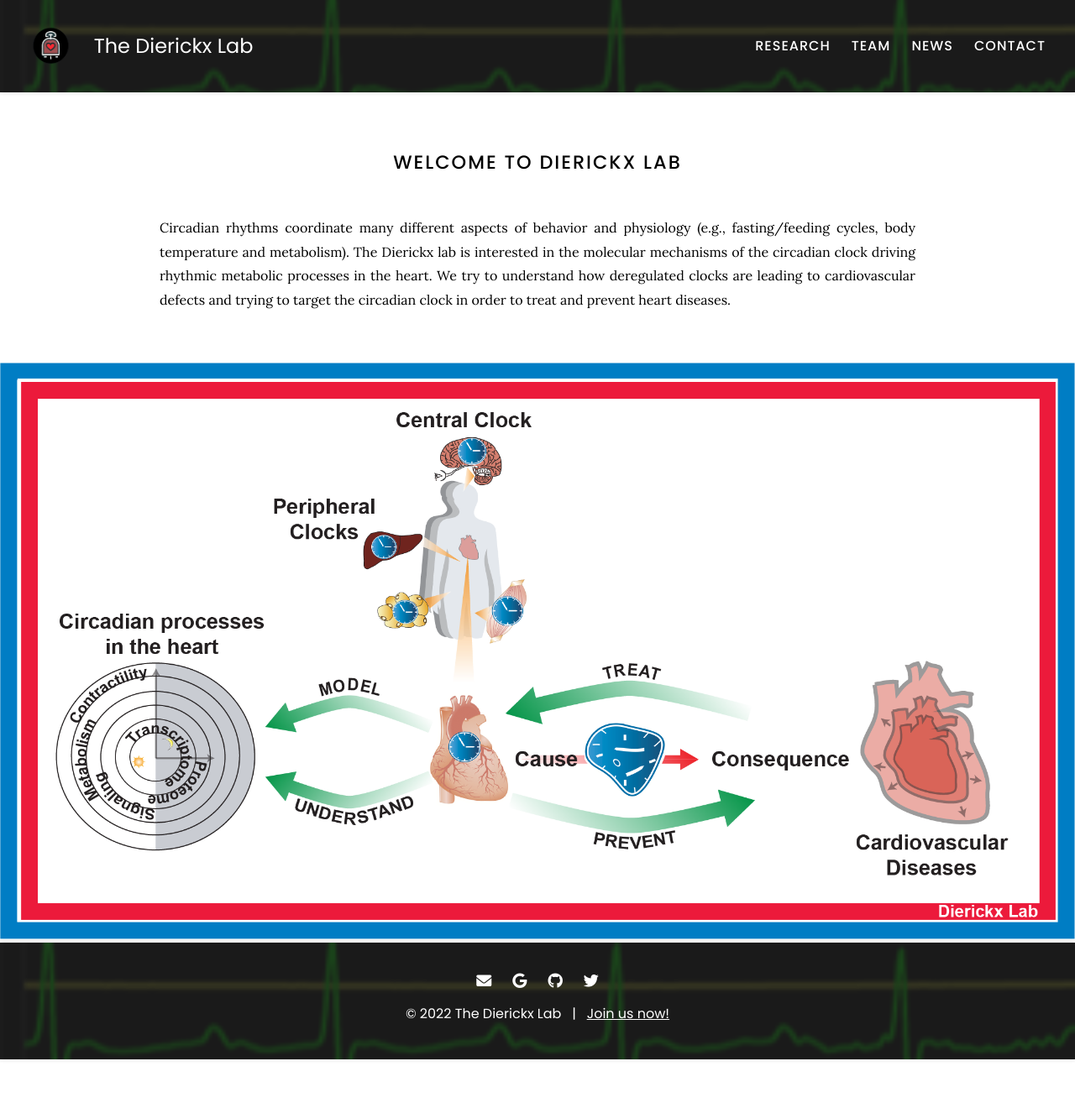
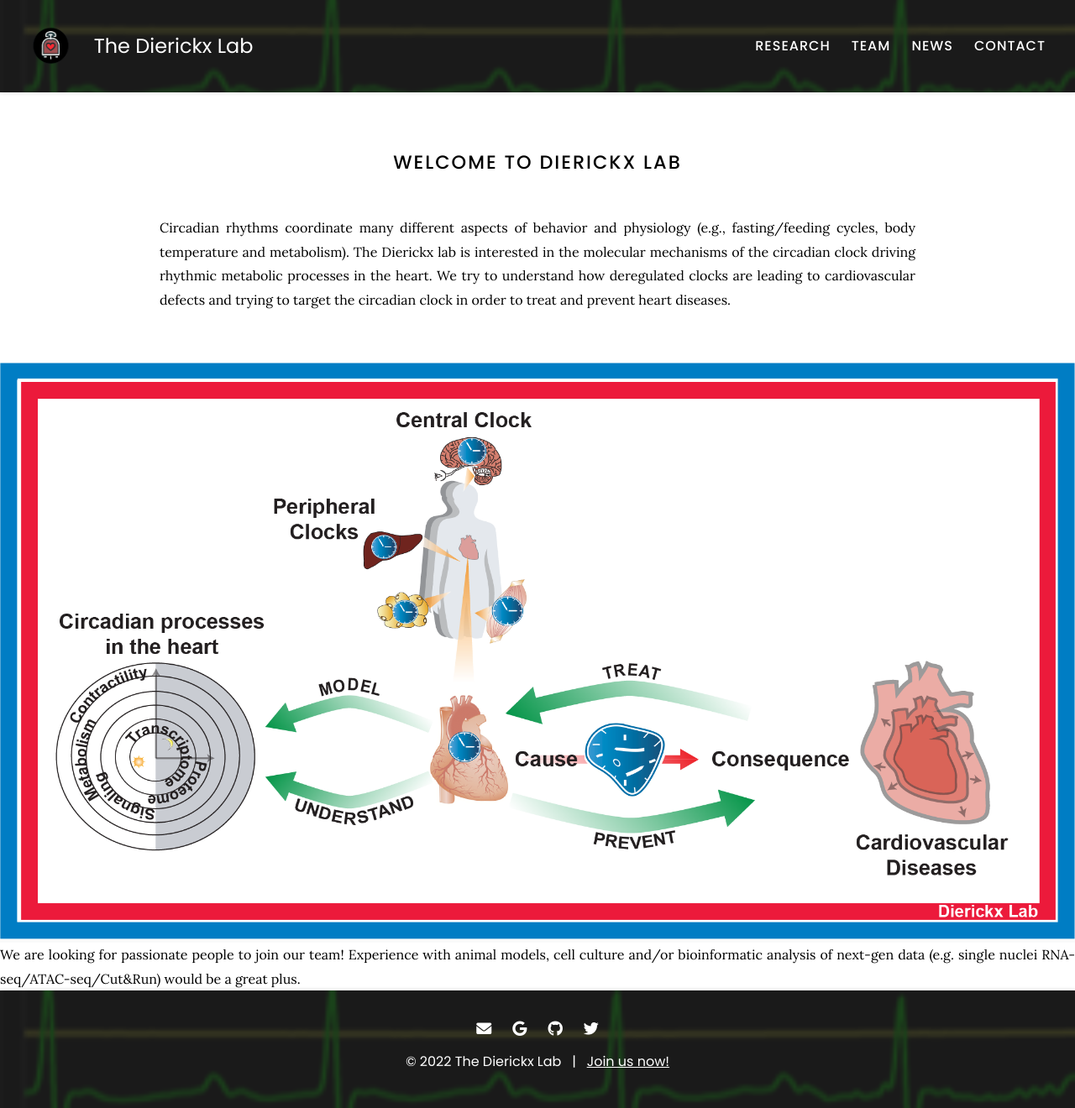
Before and after one commit to theDierickxLab/theDierickxLab, a Jekyll site: the page built from index.md, in a window 1280 px wide. Shown: the whole page at 84% size. Built offline with Jekyll 4.4.1, drawn with Linux system fonts in a browser that asks for light colours; before the commit the page ends 1262 px from its top, so only the background shows below that.

Commit message:
Update index.md

```diff
--- a/index.md
+++ b/index.md
@@ -18,3 +18,5 @@
 {:.center}
 
 {% include section.html full=true %}
+
+We are looking for passionate people to join our team! Experience with animal models, cell culture and/or bioinformatic analysis of next-gen data (e.g. single nuclei RNA-seq/ATAC-seq/Cut&Run) would be a great plus.
```
